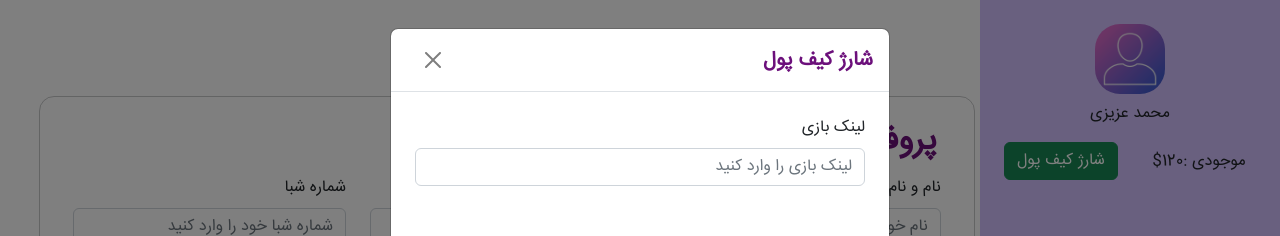
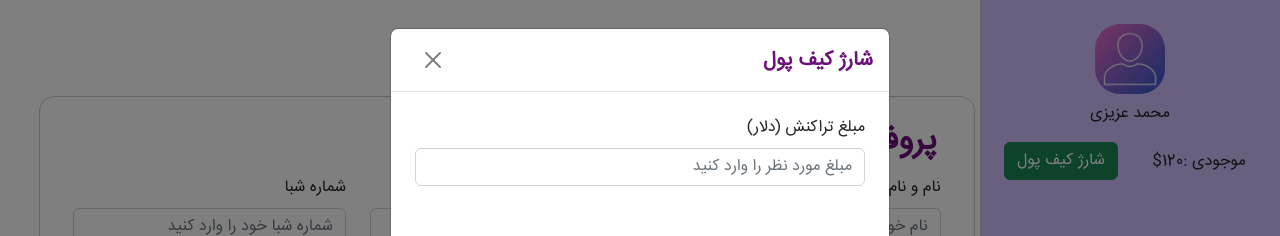
Before and after one commit to mdazizi000/wheel-spinner, a React (Create React App) app: page /dashboard/profile in a window 1280 px wide. Both pictures are taken after a click on the button "واریز". Shown: the top 236 px of the page. Built offline with nearby package versions, Linux system fonts and the light colour scheme.

Commit message:
first edit finshed commit

```diff
--- a/src/components/modals/TransactionModal.js
+++ b/src/components/modals/TransactionModal.js
@@ -16,9 +16,9 @@ const TransactionModal = (props) => {
                   <Row className={'justify-content-start'}>
                       <FormGroup className="col-12  position-relative">
                           <Label for="link">
-                              لینک بازی
+                             مبلغ تراکنش (دلار)
                           </Label>
-                          <Input placeholder={'لینک بازی را وارد کنید'} onChange={(e) => setPrice(e.target.value)}
+                          <Input placeholder={'مبلغ مورد نظر را وارد کنید'} onChange={(e) => setPrice(e.target.value)}
                                  type={'text'}/>
                       </FormGroup>
                   </Row>
--- a/src/pages/Profile.js
+++ b/src/pages/Profile.js
@@ -21,6 +21,7 @@ const Profile = () => {
                 icon: 'error',
                 title: 'موجودی کافی نیست...!!',
                 text: 'موجودی حساب شما کافی نیست',
+                confirmButtonText: 'فهمیدم'
             })
         }
         else {
```
